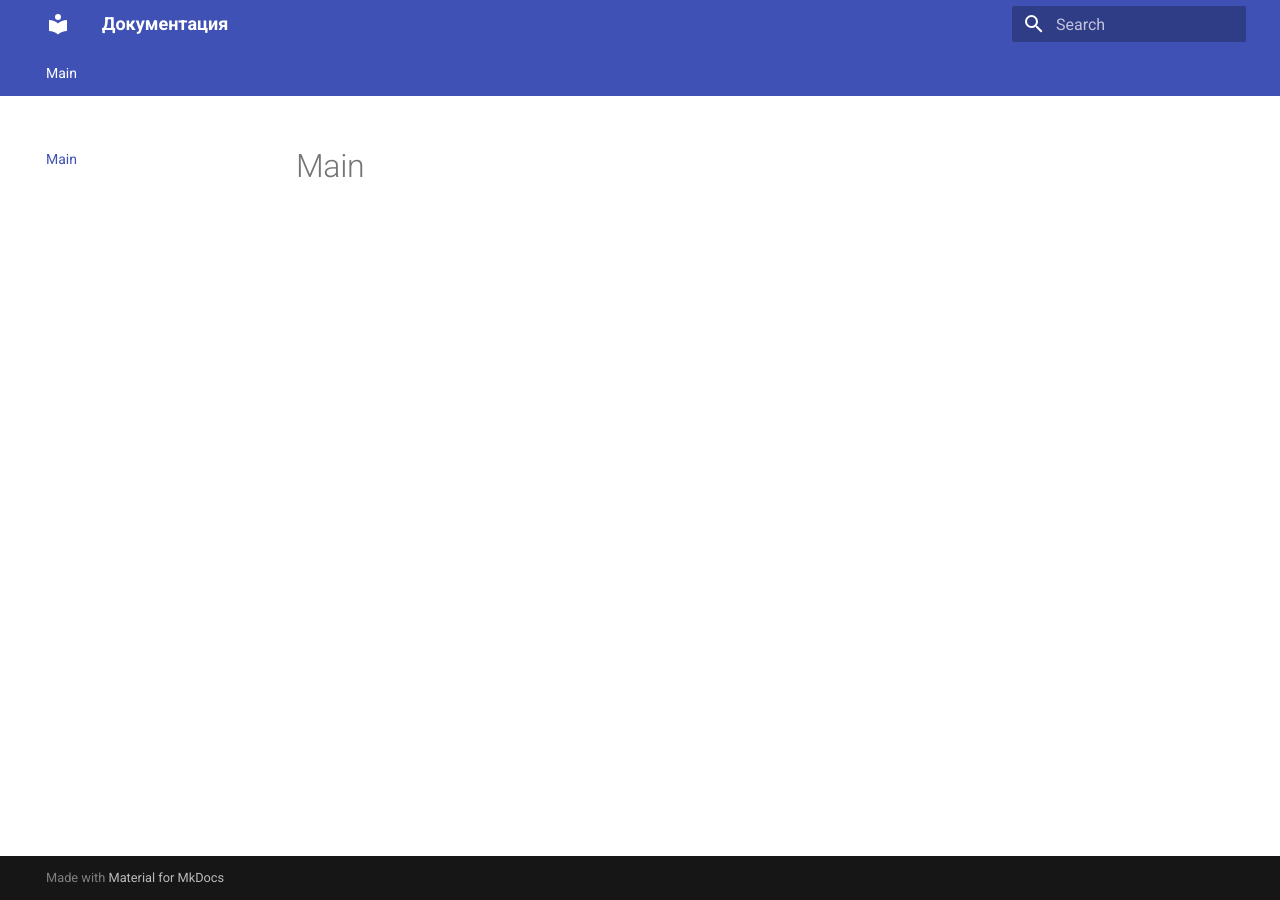
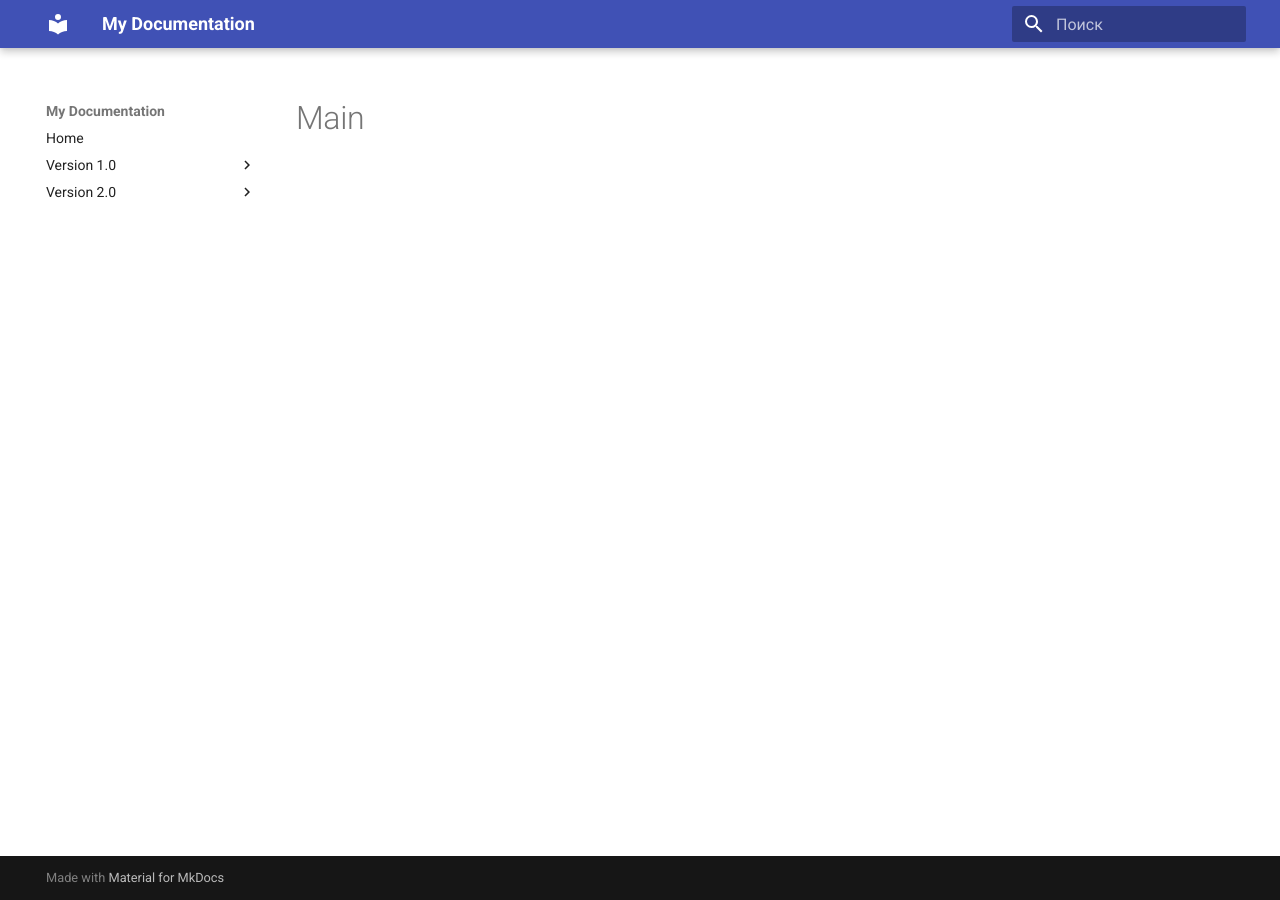
Before and after one commit to edwardozzz/docs-main, an MkDocs documentation site: the page built from docs/index.md, in a window 1280 px wide. Built offline with MkDocs 1.6.1 and Material for MkDocs 9.7.7, drawn with Linux system fonts in a browser that asks for light colours; the version menu is left out.

Commit message:
Updated submodules for v1.0 and v2.0

```diff
--- a/mkdocs.yml
+++ b/mkdocs.yml
@@ -1,19 +1,43 @@
-site_name: "Документация"
+site_name: My Documentation
 theme:
   name: material
-  features:
-    - navigation.tabs
-    - navigation.indexes
-    - navigation.sections
-    - navigation.top
-    - toc.follow
-    - content.code.copy
-    - content.tabs.link
-    - version-dropdown  # Добавляет переключатель версий
-extra:
-  version:
-    provider: mike  # Используем mike для управления версиями
+
+  language: ru
+
+nav:
+  - Home: docs/index.md
+  - Version 1.0:
+      - Overview: docs-v1.0/docs/index.md
+  - Version 2.0:
+      - Overview: docs-v2.0/docs/index.md
+
+docs_dir: docs
 
 plugins:
   - search
   - mike
+
+markdown_extensions:
+  - toc:
+      permalink: true
+
+
+# site_name: "Документация"
+# theme:
+#   name: material
+#   features:
+#     - navigation.tabs
+#     - navigation.indexes
+#     - navigation.sections
+#     - navigation.top
+#     - toc.follow
+#     - content.code.copy
+#     - content.tabs.link
+#     - version-dropdown  # Добавляет переключатель версий
+# extra:
+#   version:
+#     provider: mike  # Используем mike для управления версиями
+
+# plugins:
+#   - search
+#   - mike
```
Also changed, not shown: site/404.html, site/index.html, 1 other file.
